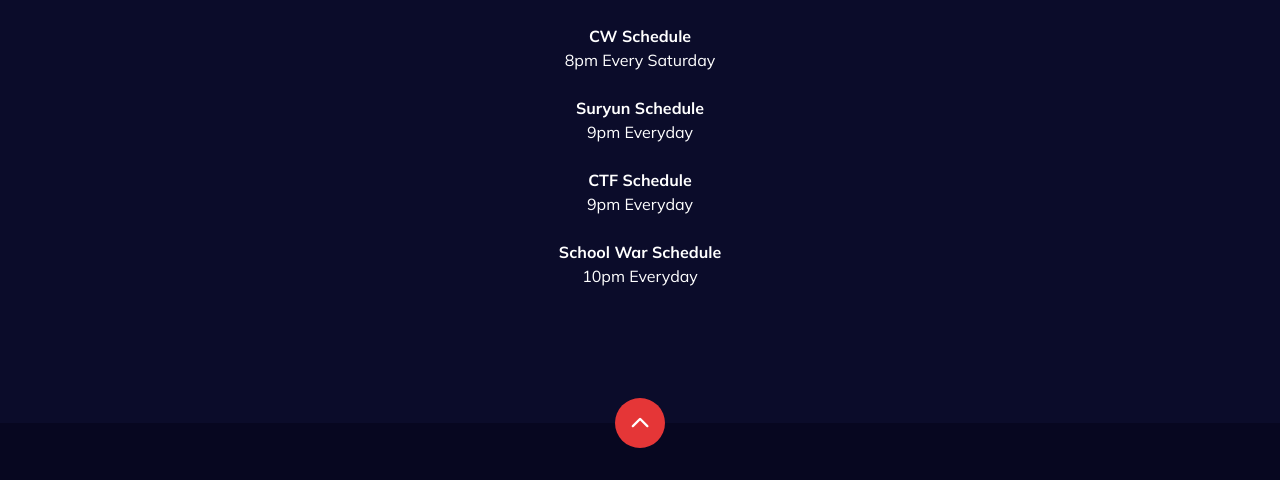
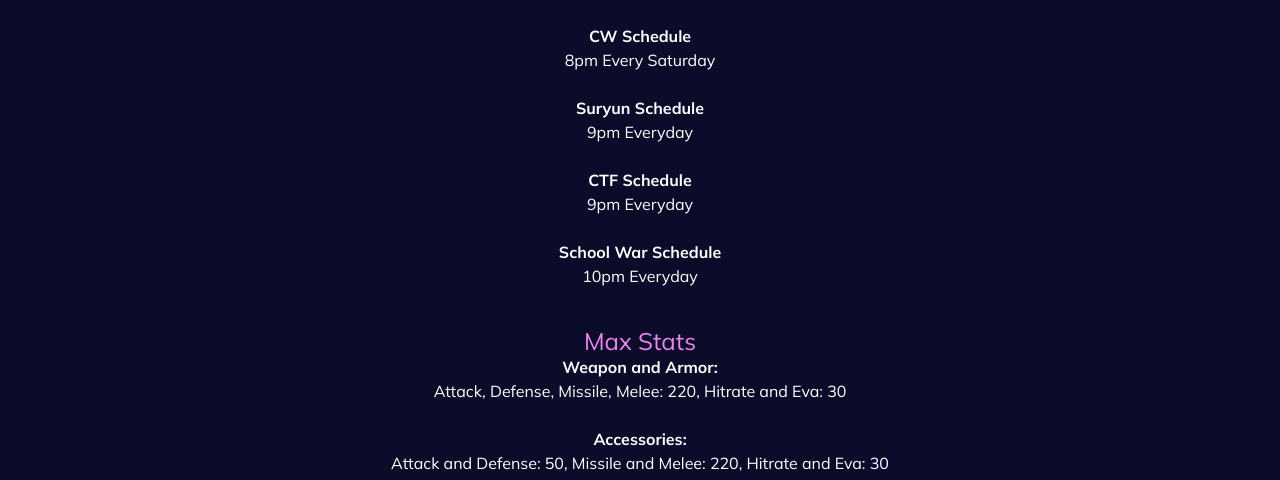
Before and after one commit to lekcastulo/gameonran, a plain HTML site: page serverinfo.html in a window 1280 px wide. Shown: the part 2315-2795 px from the top of the page. Drawn offline with nearby package versions, Linux system fonts and the light colour scheme.

Commit message:
adding stats

```diff
--- a/serverinfo.html
+++ b/serverinfo.html
@@ -199,8 +199,14 @@ More animated features<br><br>
 <b>CTF Schedule</b> <br>9pm Everyday <br><br>
 <b>School War Schedule</b> <br>10pm Everyday <br><br>
 </p>
+
+
+<h4 style="color:violet;">Max Stats</h4>
+<b>Weapon and Armor:</b><br>Attack, Defense, Missile, Melee: 220, Hitrate and Eva: 30 <br><br>
+<b>Accessories:</b><br>Attack and Defense: 50, Missile and Melee: 220, Hitrate and Eva: 30 <br>
+
+</p>
 <br>
-
 
 
 
```
